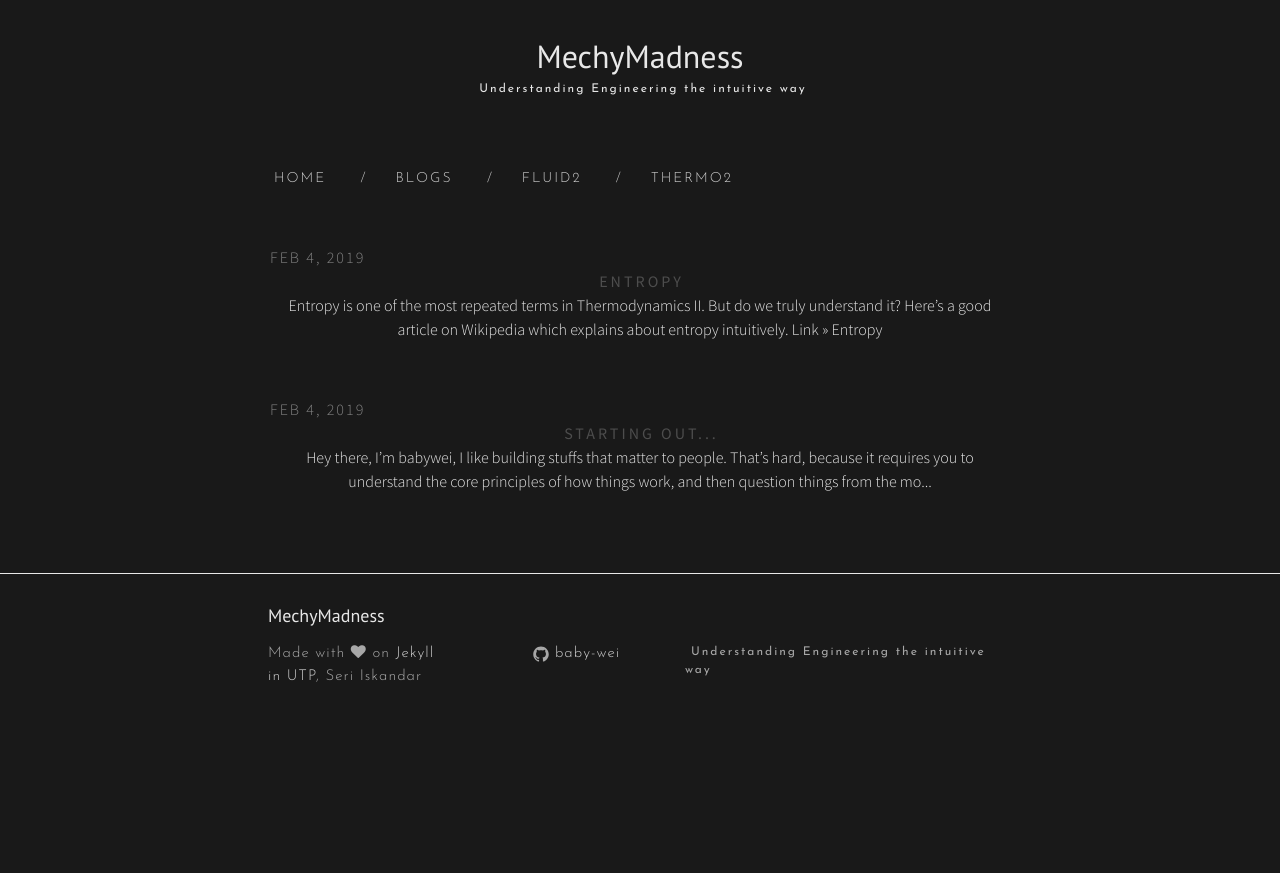
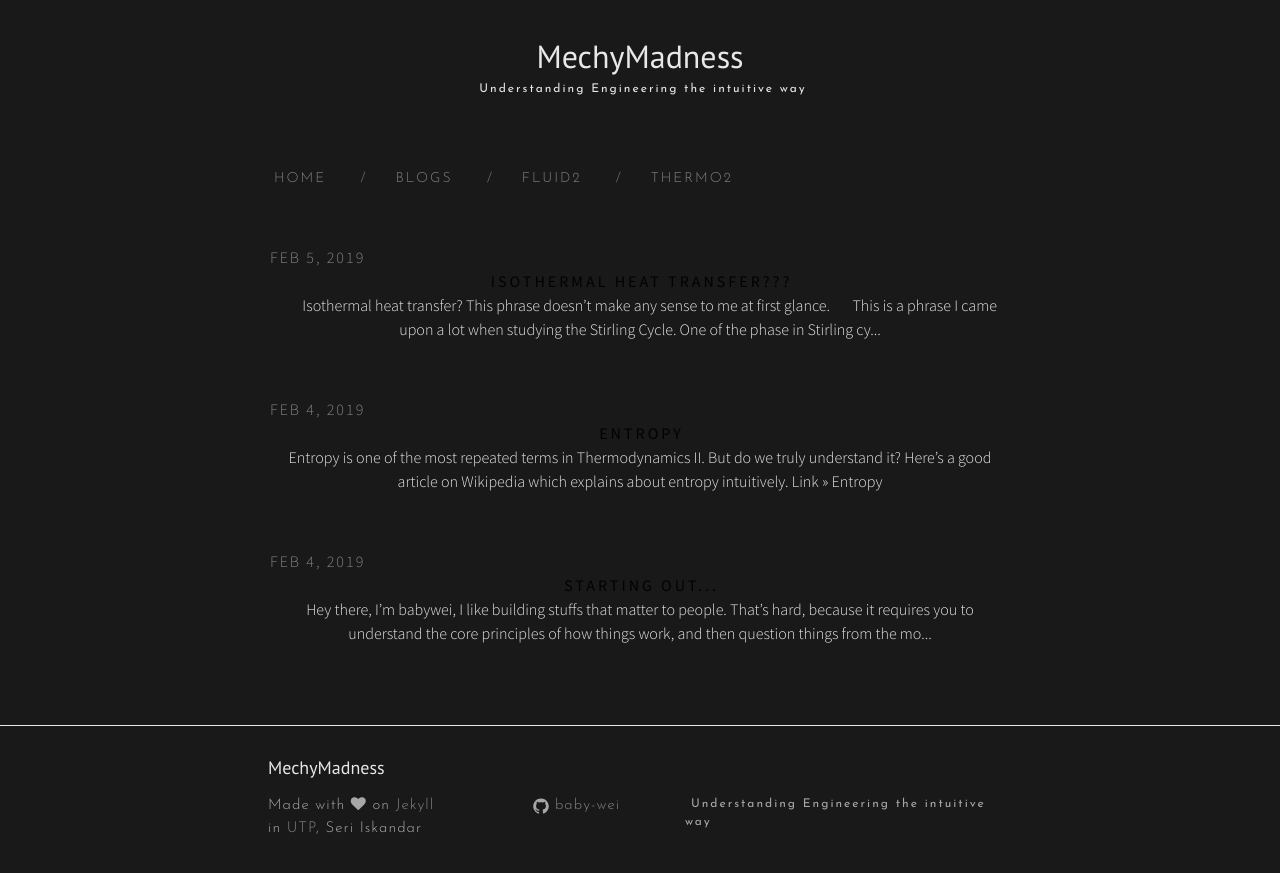
Before and after one commit to baby-wei/MechyMadness, a Jekyll site: the page built from index.html, in a window 1280 px wide. Shown: the top 873 px of the page. Built offline with Jekyll 4.4.1, drawn with Linux system fonts in a browser that asks for light colours; nearby versions of some CDN libraries; the list of posts is cut into pages by our own code.

Commit message:
Added Post for thermo2 - Isothermal heat transfer

````diff
--- a/_includes/footer.html
+++ b/_includes/footer.html
@@ -7,7 +7,7 @@
     <div class="footer-col-wrapper">
       <div class="footer-col footer-col-1">
         <ul class="contact-list footer-content">
-          <li>Made with <i class="fa fa-heart"></i> on <a href="http://jekyllrb.com"> Jekyll </li>
+          <li>Made with <i class="fa fa-heart"></i> on <a href="http://jekyllrb.com"> Jekyll</a> </li>
           <li>in <a href="https://www.utp.edu.my">UTP</a>, Seri Iskandar</li>
         </ul>
       </div>
--- /dev/null
+++ b/_posts/2019-02-05-isothermal-heat-transfer.markdown
@@ -0,0 +1,38 @@
+---
+layout: post
+title:  "Isothermal Heat Transfer???"
+date:   2019-02-05 10:00:00 +0530
+categories: thermo2
+author: "babywei"
+---
+&nbsp;&nbsp;&nbsp;&nbsp;&nbsp;&nbsp;`Isothermal heat transfer`? This phrase doesn't make any sense to me at first glance.
+
+&nbsp;&nbsp;&nbsp;&nbsp;&nbsp;&nbsp;This is a phrase I came upon a lot when studying the `Stirling Cycle`. One of the phase in Stirling cycle is to add heat to the system without increasing its temperature, hence 'Isothermal Heat Transfer'. Well, I don't know about you but that seems counterintuitive to me on first encounter. We are brought up with the notion that heat equals temperature, so adding heat increases the temperature.
+
+&nbsp;&nbsp;&nbsp;&nbsp;&nbsp;&nbsp;But `heat` and `temperature` is different. Let's start with temperature as its more relatable to our daily experience. Temperature is the degree of hotness of a substance, basically a way to quantify the sensation between touching a glass of ice water and a cup of boiling water. Heat is different. You can't sense or directly measure heat. You could even argue that heat doesn't exist if the only prove you want is sensory prove. In fact, heat is some abstract term physicists came up to explain the missing part in equations of natural phenomenon. For instance, if I put in 4 units amount of work input and get only 3 units of work output, where did the remaining 1 unit went? Hence scientist name the remaining 1 unit as heat to balance the equation. And it happens that establishing the 1 unit as heat stands true and consistent in later experiments, hence it's generally accepted that way.
+
+&nbsp;&nbsp;&nbsp;&nbsp;&nbsp;&nbsp;Now that we understand heat and temperature, how does the heat added not increase the substance's temperature? This can happen in a few cases, one of them is as in the case where the heat is used as `latent energy` during phase change to break the chemical bonds between atoms.
+
+&nbsp;&nbsp;&nbsp;&nbsp;&nbsp;&nbsp;But in our case of Stirling cycle, to achieve isothermal heat addition or rejection, process should occur in very slow manner. As we have in thermodynamics first law,
+
+```
+dQ = dW + dU
+*  dQ = change in heat,
+   dW = change in work,
+   dU = change in internal energy
+
+```
+
+where, change in internal energy `dU=0` (for T=Constant) i.e. for Isothermal Process
+
+and as that implies, `dQ = dW`,<br/>
+which means whatever heat is added into the system is used to do work or is rejected out of the system, and none of it is used to increase the internal energy, dU `i.e. temperature` of the atoms. How is that possible? Well quoting the answer to this question by Nilesh on Quora,
+
+> In order to achieve isothermal heat addition or rejection, process should occur in very slow manner. so that whatever internal energy is gained by the system because of heat addition, it will have sufficient time to reject it to surrounding.This way we can maintain internal energy constant.
+
+But it nearly impossible to conduct this process this in real life, hence isothermal heat transfer is called ideal process as in the Carnot cycle and is merely used for concept purposes.
+
+<br/><br/>
+This question is originally answered in Quora so credits to the people involved.
+
+[Link&emsp;>>&emsp;Quora - Why isn’t isothermal heat addition and heat rejection possible in the Carnot cycle?](https://www.quora.com/Why-isn%E2%80%99t-isothermal-heat-addition-and-heat-rejection-possible-in-the-Carnot-cycle)
--- a/_sass/_color.scss
+++ b/_sass/_color.scss
@@ -23,7 +23,7 @@ $l-page: $l-link-color;
  * Dark color palette
  */
 $d-text-color:       #e7e7e7;
-$d-link-color:       #cccccc;
+$d-link-color:       #818181;
 $d-background-color: #191919;
 $d-brand-color:      #2a7ae2;
 $d-grey-color:       #A7A7A7;
@@ -165,12 +165,12 @@ body.dark {
     color: $d-link-color !important;
 
     &:visited {
-        color: darken($d-brand-color, 50%);
+        color: lighten($d-brand-color, 50%);
     }
 
     &:hover {
-        color: darken($d-link-color, 50%) !important;
-        border-color: darken($d-link-color, 15%);
+        color: lighten($d-link-color, 50%) !important;
+        border-color: lighten($d-link-color, 15%);
     }
 
     &.page-link{
--- a/css/style.scss
+++ b/css/style.scss
@@ -160,10 +160,12 @@ a {
  */
 blockquote {
     border-left: 4px solid;
-    padding-left: $spacing-unit / 2;
-    font-size: 18px;
-    letter-spacing: -1px;
+    padding-top: $spacing-unit / 2;
+    padding-bottom: $spacing-unit / 2;
+    padding-left: $spacing-unit;
+    font-size: 20px;
     font-style: italic;
+    background: #101010;
 
     > :last-child {
         margin-bottom: 0;
@@ -253,7 +255,6 @@ pre {
   font-size: 16px;
   font-weight: 300;
   padding-top: 0;
-  text-align: center;
 }
 .home{
   padding-bottom: 5em;
````
